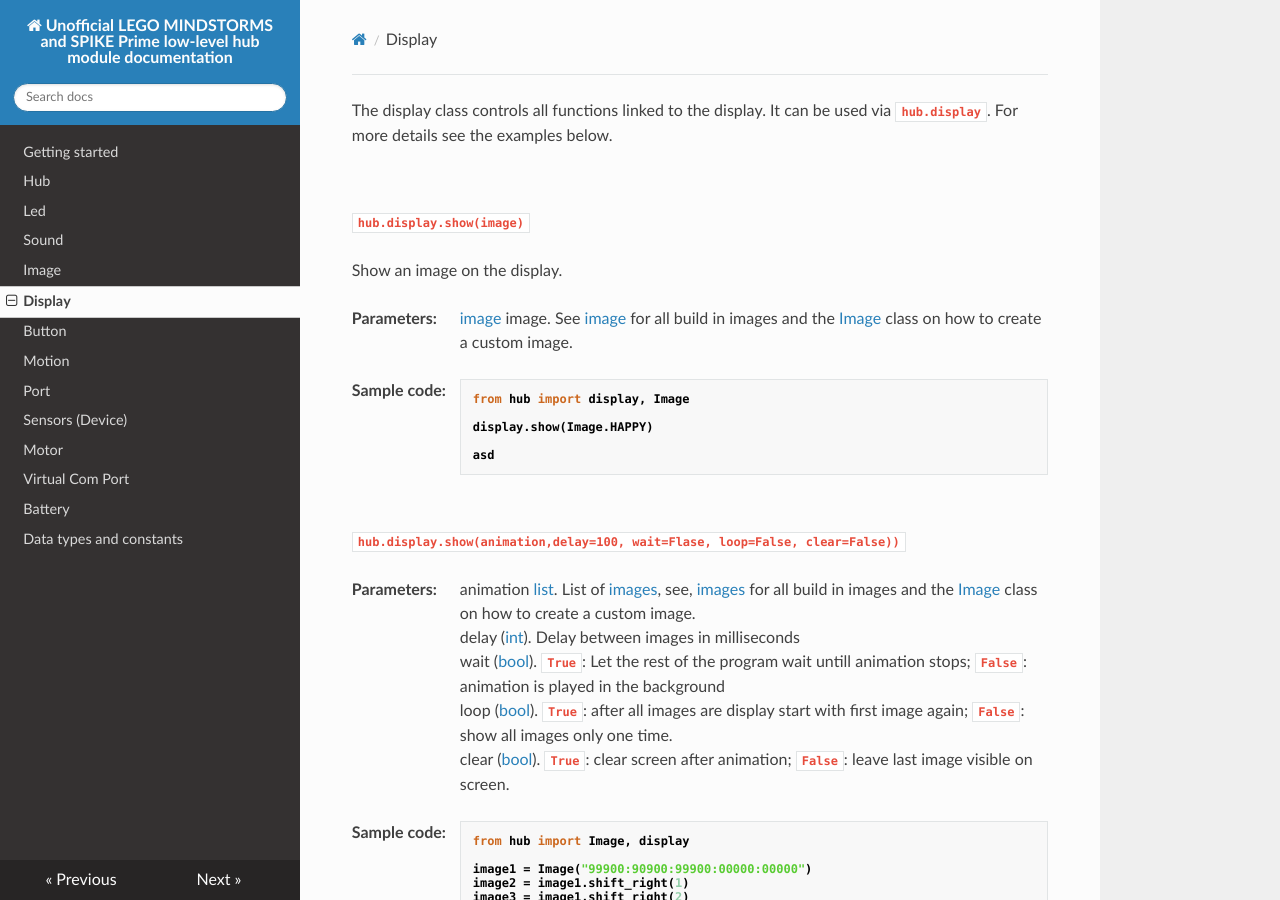
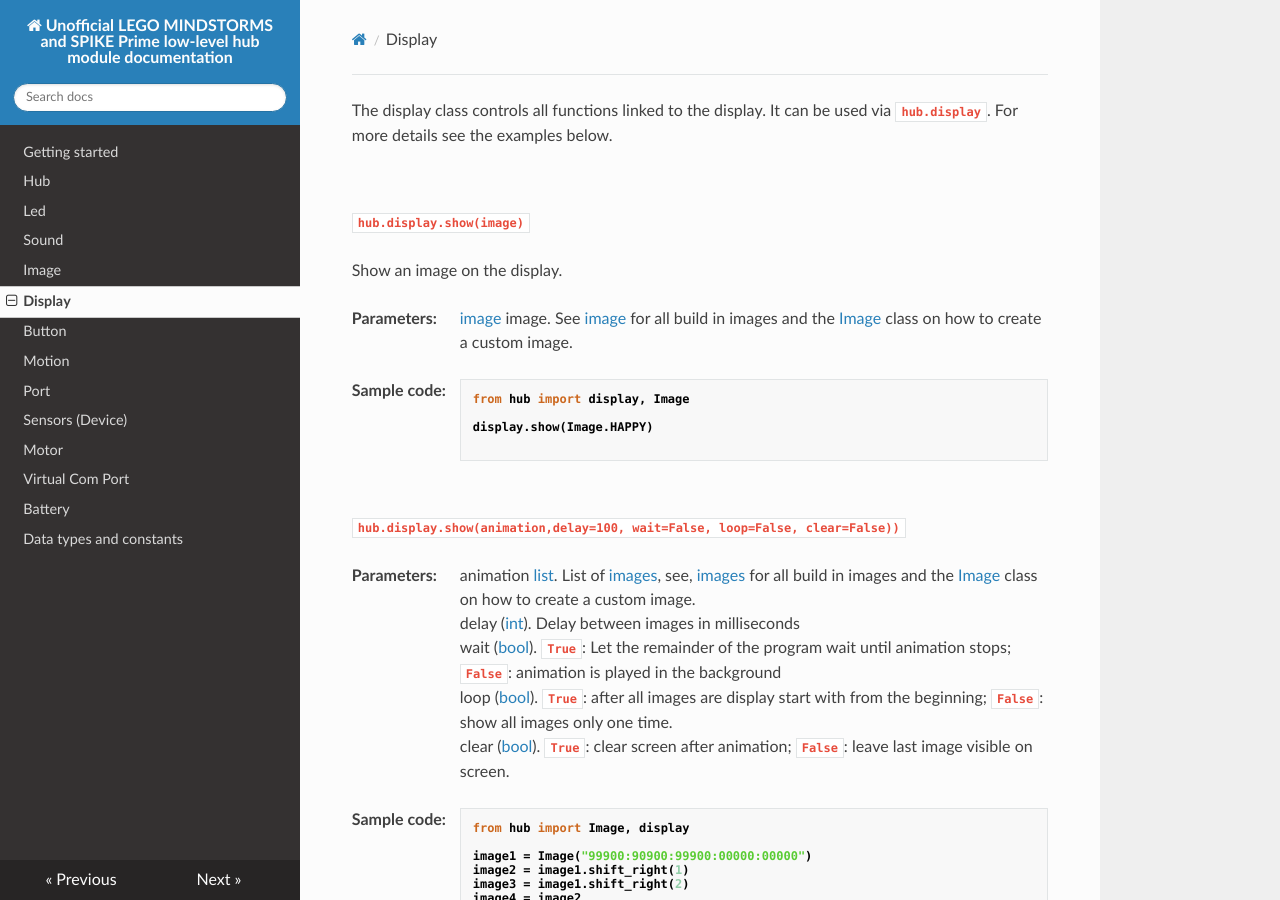
Before and after one commit to NStrijbosch/hub-module-notes, an MkDocs documentation site: the page built from docs/display.md, in a window 1280 px wide and 900 px high. Built offline with MkDocs 1.6.1, drawn with Linux system fonts in a browser that asks for light colours; nearby versions of some CDN libraries.

Commit message:
Update display.md

````diff
--- a/docs/display.md
+++ b/docs/display.md
@@ -18,19 +18,18 @@
 
 display.show(Image.HAPPY)
 
-asd
 ```
 
 ## show() (Animation)
 
-`hub.display.show(animation,delay=100, wait=Flase, loop=False, clear=False))`
+`hub.display.show(animation,delay=100, wait=False, loop=False, clear=False))`
 
 __Parameters:__
 
 *  animation [list](data_types.md#list). List of [images](data_types.md#image), see, [images](data_types.md#image) for all build in images and the [Image](image.md) class on how to create a custom image.
 *  delay ([int](data_types.md#int)). Delay between images in milliseconds
-*  wait ([bool](data_types.md#bool)). `True`: Let the rest of the program wait untill animation stops; `False`: animation is played in the background
-*  loop ([bool](data_types.md#bool)). `True`: after all images are display start with first image again; `False`: show all images only one time.
+*  wait ([bool](data_types.md#bool)). `True`: Let the remainder of the program wait until animation stops; `False`: animation is played in the background
+*  loop ([bool](data_types.md#bool)). `True`: after all images are display start with from the beginning; `False`: show all images only one time.
 *  clear ([bool](data_types.md#bool)). `True`: clear screen after animation; `False`: leave last image visible on screen.
 
 __Sample code:__
````
